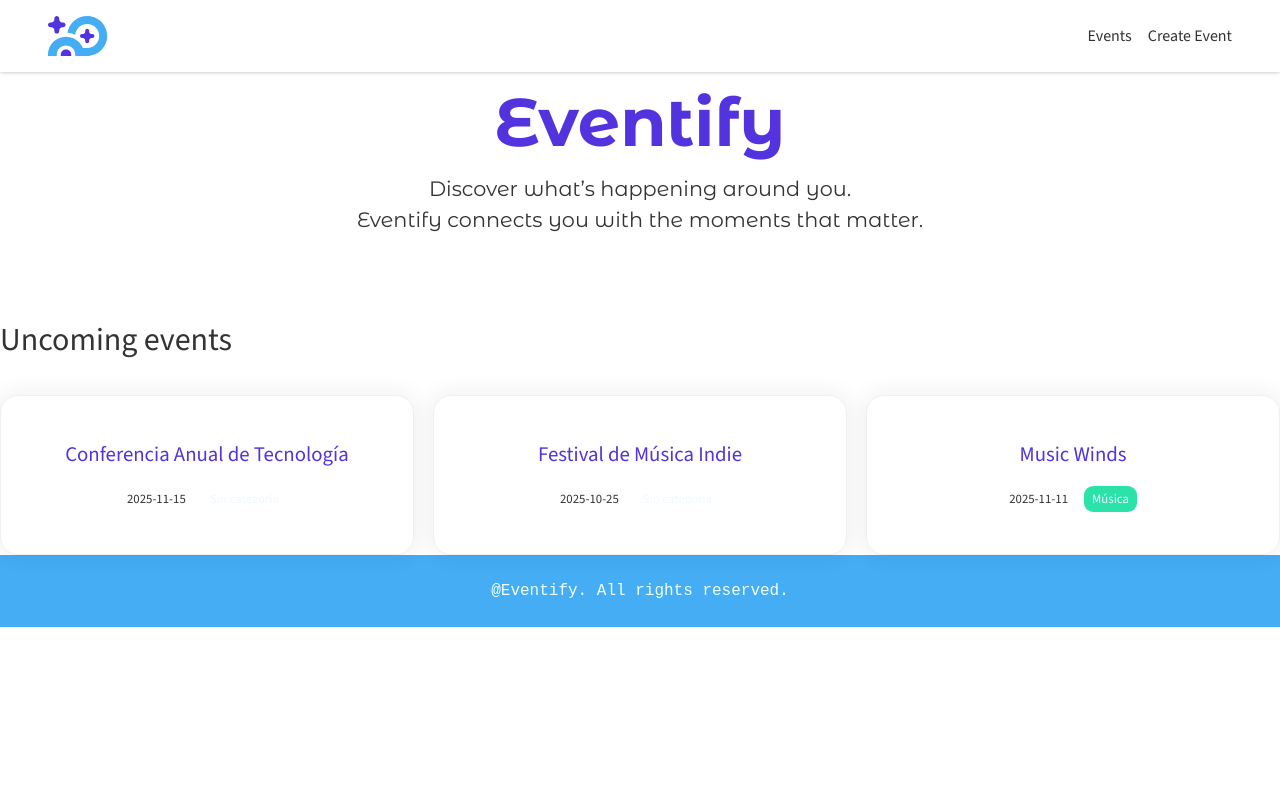
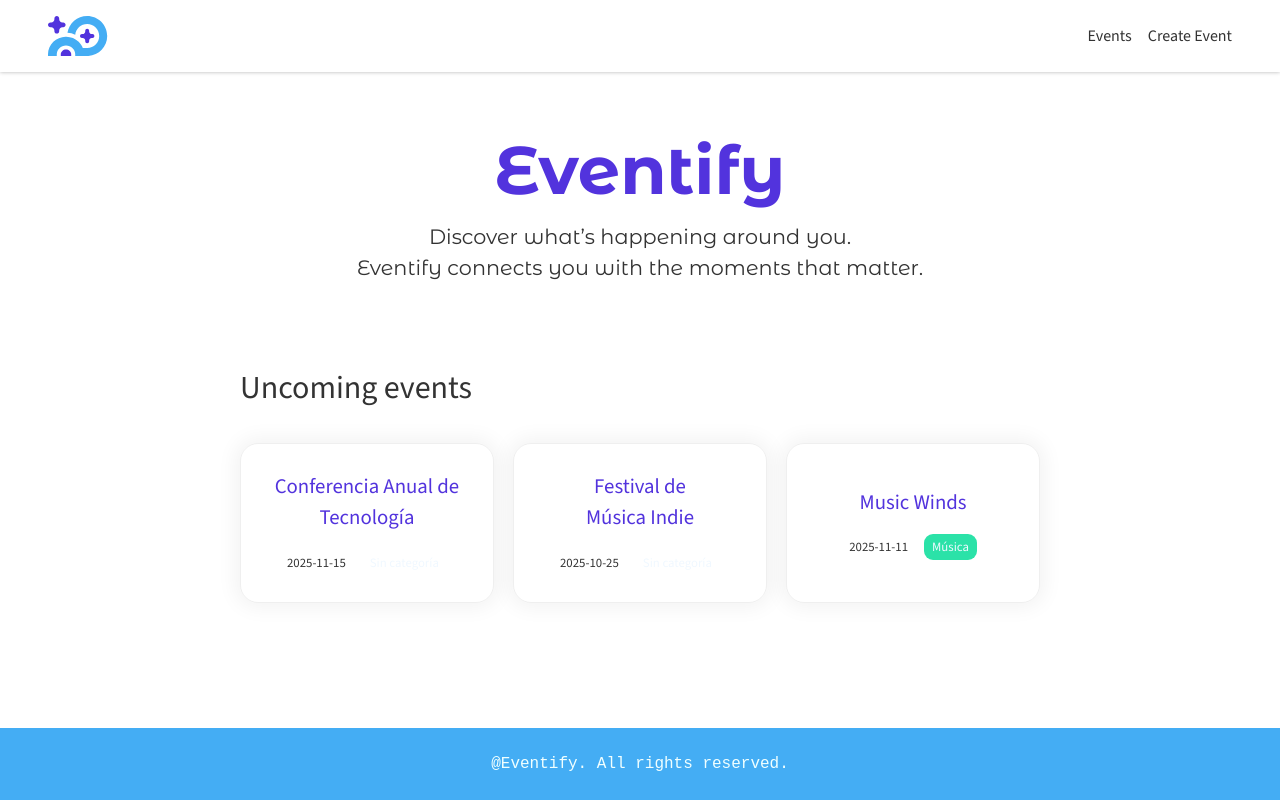
Before and after one commit to SofiaCantalupi/eventify-practice-angular, an Angular app: page /events in a window 1280 px wide. Built offline with nearby package versions, Linux system fonts and the light colour scheme; data requests are answered from the project's data file.

Commit message:
add  styling into classes container and wrapper

```diff
--- a/src/app/app.css
+++ b/src/app/app.css
@@ -0,0 +1,15 @@
+.container {
+  display: flex;
+  flex-direction: column;
+  min-height: 100vh;
+}
+
+.main {
+  flex: 1;
+  padding: 3rem;
+}
+
+.wrapper {
+  margin: 0 auto;
+  max-width: 50rem;
+}
```
